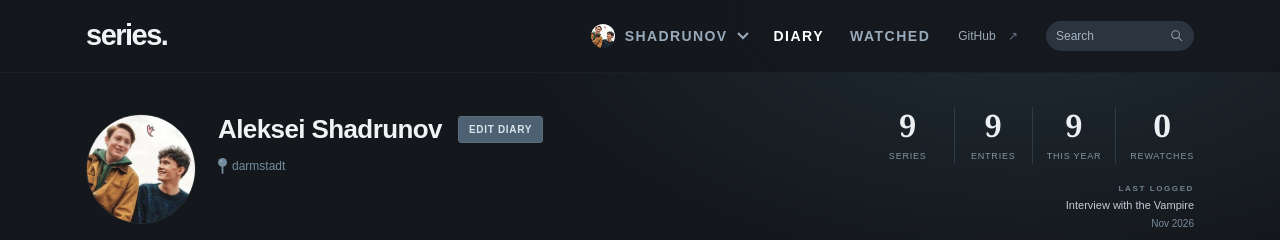
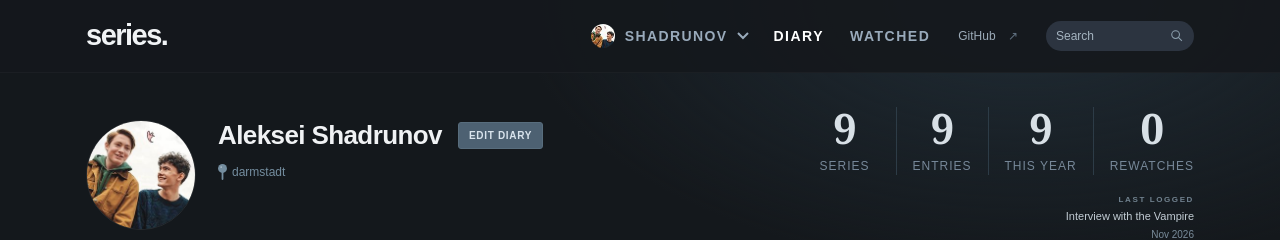
Before and after one commit to shadrunov/letterboxd-series, a plain HTML site: page index.html in a window 1280 px wide. Shown: the top 240 px of the page. Drawn offline with Linux system fonts and the light colour scheme; no server answers.

Commit message:
Style profile counters and link them to collection views
Co-authored-by: Codex <noreply@openai.com>

```diff
--- a/app.js
+++ b/app.js
@@ -225,6 +225,7 @@ async function init() {
     const year = new Date().getFullYear();
     $('#total-this-year').textContent = countThisYear(state.entries, year);
     $('#this-year-stat').title = `Diary entries logged in ${year}`;
+    $('#this-year-stat').href = `?year=${year}`;
     const latest = state.entries.length ? latestEntry(state.entries) : null;
     if (latest) $('#latest-title').innerHTML = `${escapeHTML(latest.title)} <small>${escapeHTML(watchLabel(latest))}</small>`;
     const params = new URLSearchParams(location.search);
--- a/index.html
+++ b/index.html
@@ -25,7 +25,7 @@
   <main>
     <section class="profile-header" aria-labelledby="page-title">
       <div class="profile-identity"><a class="profile-photo" href="https://letterboxd.com/shadrunov/" target="_blank" rel="noopener noreferrer" aria-label="Aleksei on Letterboxd"><img src="assets/profile-large.jpg" width="110" height="110" alt="Aleksei Shadrunov"></a><div class="profile-copy"><div class="profile-title-row"><h1 id="page-title"><a href="https://letterboxd.com/shadrunov/" target="_blank" rel="noopener noreferrer">Aleksei Shadrunov</a></h1><a class="edit-diary" href="https://github.com/shadrunov/letterboxd-series/tree/main/diary" target="_blank" rel="noopener noreferrer">Edit diary</a></div><p class="profile-location"><svg viewBox="0 0 10 18" fill="currentColor" aria-hidden="true"><path d="M4 8h2v9a1 1 0 0 1-2 0Z"/><circle cx="5" cy="5" r="5"/><circle cx="3.5" cy="3.5" r="1" fill="#d8e0e8" fill-opacity=".55"/></svg>darmstadt</p></div></div>
-      <div class="profile-activity"><div class="stats" aria-label="Viewing statistics"><div><strong id="total-series">9</strong><span>SERIES</span></div><div><strong id="total-viewings">9</strong><span>ENTRIES</span></div><div id="this-year-stat" title="Diary entries logged this calendar year"><strong id="total-this-year">9</strong><span>THIS YEAR</span></div><div><strong id="total-rewatches">0</strong><span>REWATCHES</span></div></div><div class="latest"><span class="eyebrow">LAST LOGGED</span><span id="latest-title">Interview with the Vampire <small>Nov 2026</small></span></div></div>
+      <div class="profile-activity"><div class="stats" aria-label="Viewing statistics"><div><a class="profile-stat" href="?section=watched"><strong id="total-series">9</strong><span>SERIES</span></a></div><div><a class="profile-stat" href="?"><strong id="total-viewings">9</strong><span>ENTRIES</span></a></div><div><a class="profile-stat" id="this-year-stat" href="?year=2026" title="Diary entries logged this calendar year"><strong id="total-this-year">9</strong><span>THIS YEAR</span></a></div><div><a class="profile-stat" href="?watch=rewatch"><strong id="total-rewatches">0</strong><span>REWATCHES</span></a></div></div><div class="latest"><span class="eyebrow">LAST LOGGED</span><span id="latest-title">Interview with the Vampire <small>Nov 2026</small></span></div></div>
     </section>
     <section id="collection" class="collection" aria-labelledby="collection-title">
       <div class="collection-search-tools"><div class="tag-toolbar"><span class="tag-heading">TAGS</span><div id="tag-filters" class="tag-filters" role="group" aria-label="Filter by tags"></div><a id="tag-help" href="https://github.com/shadrunov/letterboxd-series#tags" target="_blank" rel="noopener noreferrer">Add tags in YAML ↗</a></div></div>
--- a/scripts/test_app.mjs
+++ b/scripts/test_app.mjs
@@ -61,6 +61,10 @@ assert.equal(unavailable.errors.length, 1);
 assert.equal(get('#total-series').textContent, 2);
 assert.equal(get('#total-viewings').textContent, 4);
 assert.equal(get('#total-rewatches').textContent, 2);
+assert.equal(get('#this-year-stat').href, `?year=${new Date().getFullYear()}`);
+assert.match(page, /href="\?section=watched"><strong id="total-series"/);
+assert.match(page, /href="\?"><strong id="total-viewings"/);
+assert.match(page, /href="\?watch=rewatch"><strong id="total-rewatches"/);
 assert.equal(run('countThisYear(state.entries, 2026)'), 3);
 assert.equal(run('countThisYear(state.entries, 2025)'), 1);
 assert.equal(run('countThisYear(state.entries, 2024)'), 0);
--- a/style.css
+++ b/style.css
@@ -409,11 +409,13 @@ dialog { max-height:calc(100vh - 32px); max-height:calc(100dvh - 32px); overflow
 .profile-location svg { width:9px; height:16px; flex:none; }
 .profile-activity { display:flex; flex-direction:column; align-items:flex-end; gap:19px; }
 .profile-header .stats { gap:0; }
-.profile-header .stats>div { min-width:78px; padding:0 14px; text-align:center; border-left:1px solid #2d3c47; }
+.profile-stat { display:flex; flex-direction:column; align-items:center; }
+.profile-header .profile-stat:hover strong,.profile-header .profile-stat:hover span { color:#fff; }
+.profile-header .stats>div { min-width:86px; padding:0 16px; text-align:center; border-left:1px solid #2d3c47; }
 .profile-header .stats>div:first-child { border-left:0; padding-left:0; }
 .profile-header .stats>div:last-child { padding-right:0; }
-.profile-header .stats strong { font-size:31px; font-weight:700; }
-.profile-header .stats span { font-size:9px; letter-spacing:.8px; margin-top:6px; }
+.profile-header .stats strong { font:700 42px/1 Georgia,'Times New Roman',serif; letter-spacing:-1px; color:#d8e0e6; }
+.profile-header .stats span { font-size:12px; line-height:1.4; letter-spacing:1px; margin-top:9px; color:#789; }
 .profile-header .latest { display:flex; max-width:none; }
 /* Tighter year/month/poster spacing in the diary. */
 .diary-table th:first-child { width:74px; }
```
